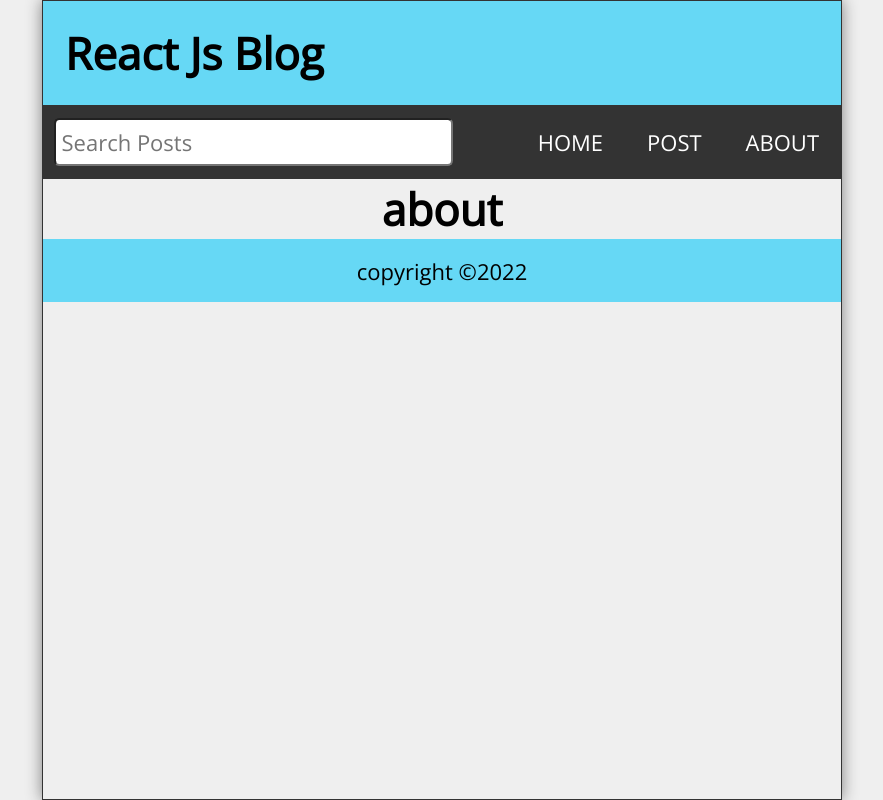
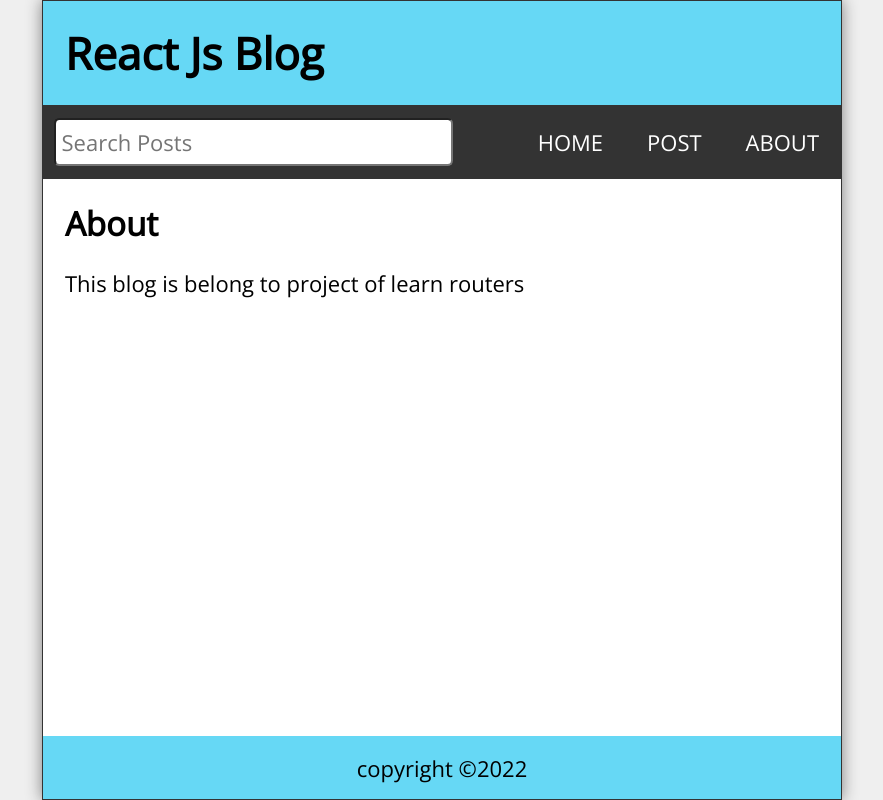
Before and after one commit to pop-dev5016/react-router, a React (Create React App) app: page /about in a window 1280 px wide. Shown: the whole page, without its empty margins (198-1081 px from the left). Built offline with nearby package versions, Linux system fonts and the light colour scheme.

Commit message:
about components

```diff
--- a/src/About.js
+++ b/src/About.js
@@ -2,8 +2,9 @@ import React from 'react'
 
 const About = () => {
   return (
-    <main>
-        <h1> about </h1>
+    <main className='About'>
+        <h2> About </h2>
+        <p style={{marginTop:"1rem"}}> This blog is belong to project of learn routers</p>
     </main>
 
   )
--- a/src/App.js
+++ b/src/App.js
@@ -103,6 +103,7 @@ function App() {
       </Switch>
 
       <Footer></Footer>
+
     </div>
   );
 }
```
